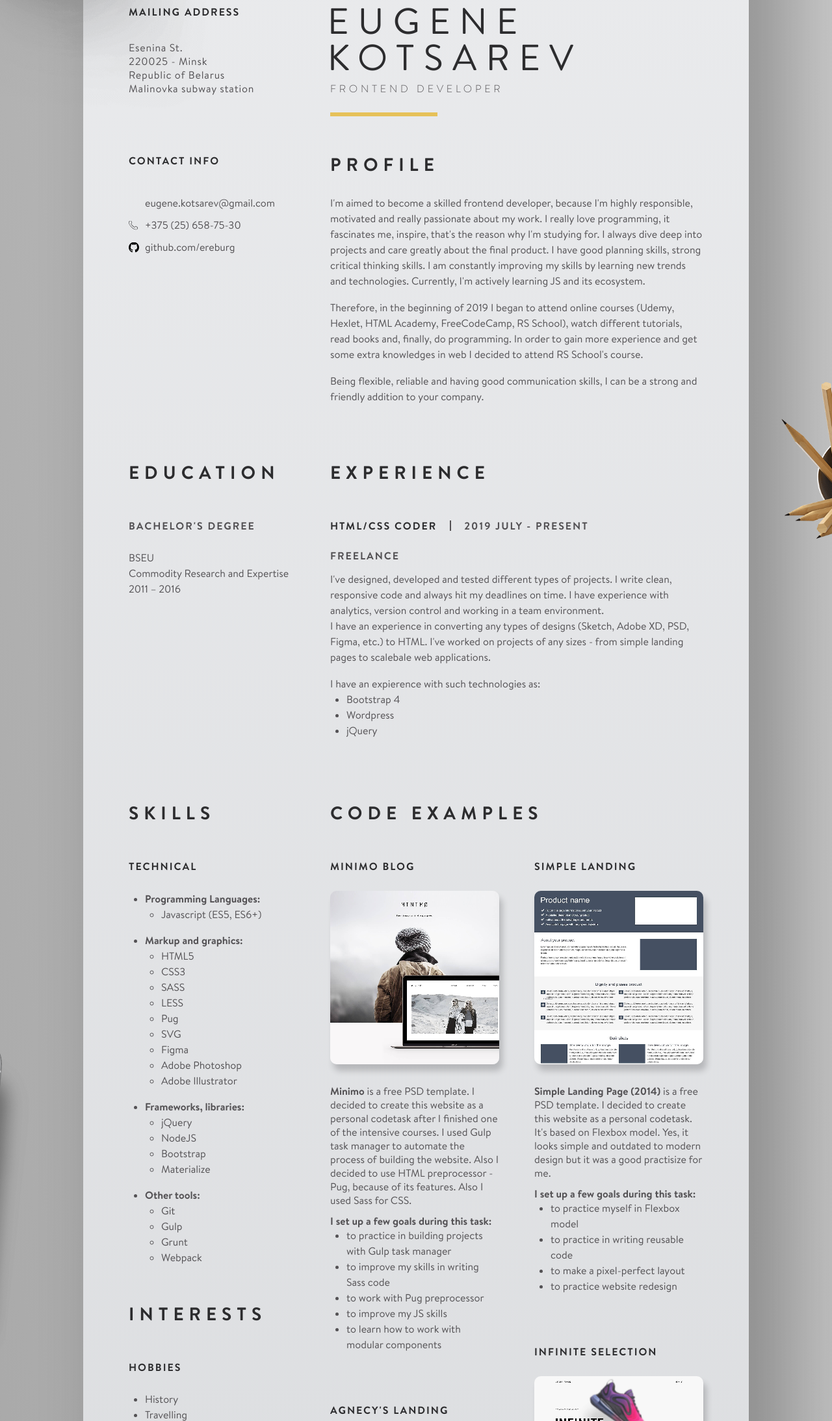
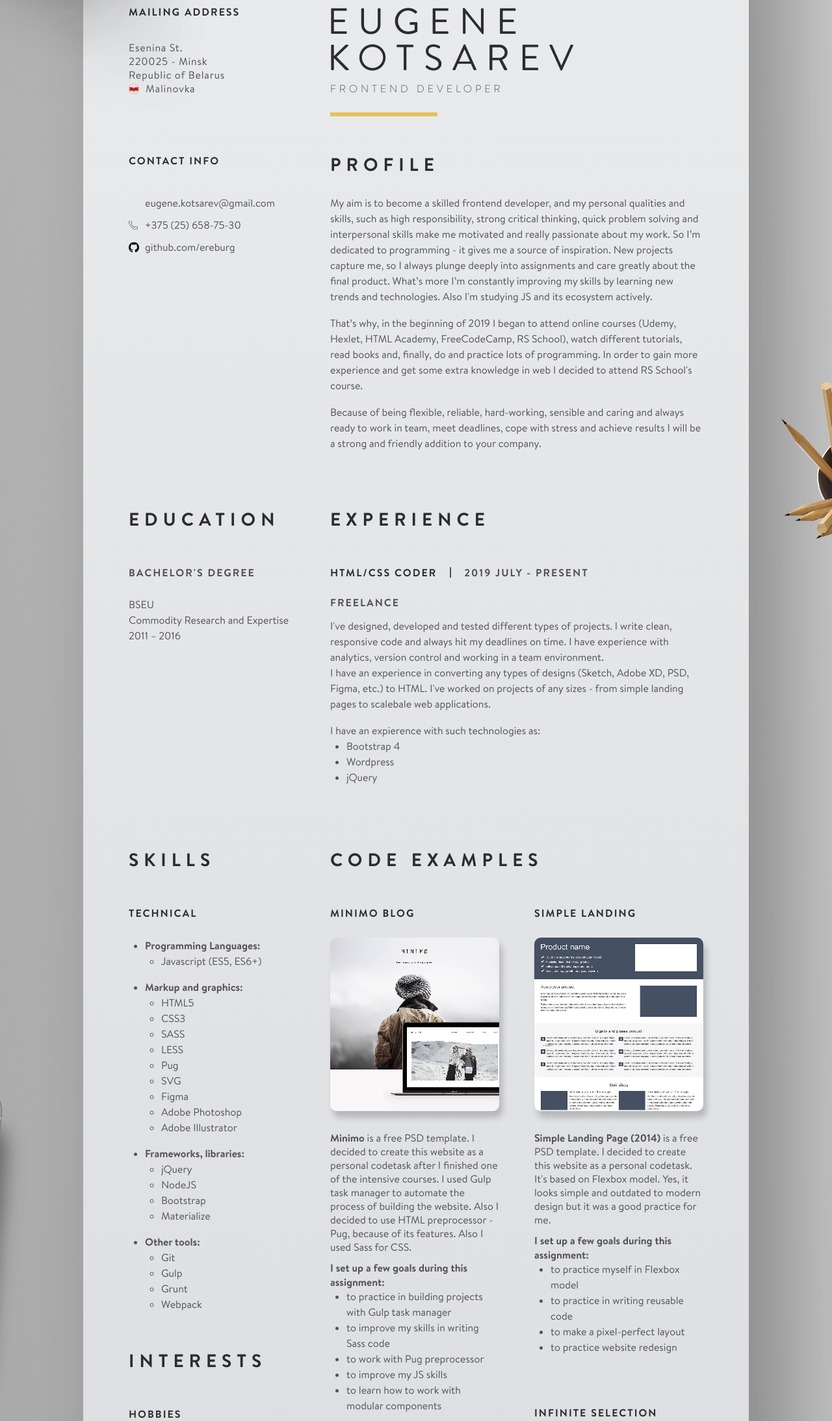
Before and after one commit to Ereburg/resume, a plain HTML site: page index.html in a window 1280 px wide. Shown: the part 338-2525 px from the top of the page at 65% size. Drawn offline with Linux system fonts and the light colour scheme.

Commit message:
update 2. Renewed. update text in profile section fix grammar mistakes in text add logo for metro station

```diff
--- a/index.html
+++ b/index.html
@@ -53,7 +53,7 @@
                     <h3 class="address__title">Mailing address</h3>
                     <p class="address__description">
                         Esenina St. <br> 220025 - Minsk <br> Republic of Belarus <br> <span
-                            class="address__subway">Malinovka subway station</span>
+                            class="address__subway">Malinovka</span>
                     </p>
                 </section>
                 <section class="author">
@@ -85,22 +85,13 @@
                 <section class="profile">
                     <h2 class="main__title main__title--profile">Profile</h2>
                     <p class="profile__description">
-                        I'm aimed to become a skilled frontend developer, because I'm highly responsible, motivated and
-                        really passionate about my work. I really love programming,
-                        it fascinates me, inspire, that's the reason why I'm studying for. I always dive deep into
-                        projects and care greatly about the final product. I have good planning skills, strong critical
-                        thinking skills. I am constantly improving my skills by learning new trends and technologies.
-                        Currently, I'm actively learning JS and its ecosystem.
+                        My aim is to become a skilled frontend developer, and my personal qualities and skills, such as high responsibility, strong critical thinking, quick problem solving and interpersonal skills make me motivated and really passionate about my work. So I’m dedicated to programming - it gives me a source of inspiration. New projects capture me, so I always plunge deeply into assignments and care greatly about the final product. What’s more  I’m constantly improving my skills by learning new trends and technologies. Also I'm studying JS and its ecosystem actively.
                     </p>
                     <p class="profile__description">
-                        Therefore, in the beginning of 2019 I began to attend online courses (Udemy, Hexlet, HTML
-                        Academy, FreeCodeCamp, RS School), watch different tutorials, read books and, finally, do
-                        programming. In order to gain more experience and get some extra knowledges in web I decided to
-                        attend RS School's course.
+                        That’s why, in the beginning of 2019 I began to attend online courses (Udemy, Hexlet, HTML Academy, FreeCodeCamp, RS School), watch different tutorials, read books and, finally, do and practice lots of programming. In order to gain more experience and get some extra knowledge in web I decided to attend RS School's course.
                     </p>
                     <p class="profile__description">
-                        Being flexible, reliable and having good communication
-                        skills, I can be a strong and friendly addition to your company.
+                        Because of being flexible, reliable, hard-working, sensible and caring and always ready to work in team, meet deadlines, cope with stress and achieve results I will be a strong and friendly addition to your company.
                     </p>
                 </section>
 
@@ -236,7 +227,7 @@
                             to use HTML preprocessor - Pug, because of its features. Also I used Sass for CSS.
                         </p>
                         <p class="portfolio__description">
-                            <span class="main-text--bold">I set up a few goals during this task:</span>
+                            <span class="main-text--bold">I set up a few goals during this assignment:</span>
                         </p>
 
                         <ul class="main-list main-list--portfolio">
@@ -249,19 +240,19 @@
                     </section>
 
                     <section class="portfolio__item">
-                        <h3 class="main__subtitle">Agnecy's Landing</h3>
+                        <h3 class="main__subtitle">Agnecy Landing</h3>
                         <a class="portfolio__link" href="http://ereburg.github.io/websiteAgencyLanding/">
                             <img class="portfolio__image" src="images/portfolio-agencyLP.jpg"
                                 alt="Agency's Landing Page link to website">
                         </a>
                         <p class="portfolio__description">
-                            <span class="main-text--bold">Agency Landing</span> is a free PSD template. I decided to
+                            <span class="main-text--bold">Agnecy Landing</span> is a free PSD template. I decided to
                             create this website as a personal codetask after I've finished one of the intensive courses.
                             Clean and accurate code. I used jQuery to animate some elements and bring more functionality
                             to the website.
                         </p>
                         <p class="portfolio__description">
-                            <span class="main-text--bold">I set up a few goals during this task:</span>
+                            <span class="main-text--bold">I set up a few goals during this assignment:</span>
                         </p>
 
                         <ul class="main-list main-list--portfolio">
@@ -277,21 +268,19 @@
                     <section class="portfolio__item">
                         <h3 class="main__subtitle">Simple Landing</h3>
                         <a class="portfolio__link" href="https://ereburg.github.io/ProductName/">
-                            <img class="portfolio__image" src="images/portfolio-simpleLP.jpeg"
-                                alt="Simple Landing Page (2014) link to website">
+                            <img class="portfolio__image" src="images/portfolio-simpleLP.jpeg" alt="Simple Landing Page (2014) link to website">
                         </a>
                         <p class="portfolio__description">
                             <span class="main-text--bold">Simple Landing Page (2014)</span> is a free PSD template. I
                             decided to create this website as a personal codetask. It's based on Flexbox model.
-                            Yes, it looks simple and outdated to modern design but it was a good practisize for me.
+                            Yes, it looks simple and outdated to modern design but it was a good practice for me.
 
                         </p>
                         <p class="portfolio__description">
-                            <span class="main-text--bold">I set up a few goals during this task:</span>
+                            <span class="main-text--bold">I set up a few goals during this assignment:</span>
                         </p>
                         <ul class="main-list main-list--portfolio">
-                            <li class="main-list__item">to practice myself in Flexbox model
-                            </li>
+                            <li class="main-list__item">to practice myself in Flexbox model</li>
                             <li class="main-list__item">to practice in writing reusable code</li>
                             <li class="main-list__item">to make a pixel-perfect layout</li>
                             <li class="main-list__item">to practice website redesign</li>
@@ -311,7 +300,7 @@
                             This website based on Bootstrap 4 and CSS3 Grid layout.
                         </p>
                         <p class="portfolio__description">
-                            <span class="main-text--bold">I set up a few goals during this task:</span>
+                            <span class="main-text--bold">I set up a few goals during this assignment:</span>
                         </p>
                         <ul class="main-list main-list--portfolio">
                             <li class="main-list__item">to work with Bootstrap 4 framework more deeply</li>
@@ -437,10 +426,10 @@
                         <p class="languages__item">
                             <span class="languages__text main-text--bold">EF SET Certificate - Upper Intermediate
                                 (B2)</span>
-                            In previous several months I've read a lot of documentations for libraries or different
-                            specs, watched a huge number of tutorials from a foreign frontend bloggers and
-                            specialists. Also I have attended to the Web Development courses in English. <br>
-                            Therefore, I decided to take an English exam at EF SET to test my language skills.
+                            During previous several months I've read a lot of documentations for libraries or different
+                            specs, watched huge number of tutorials from a foreign frontend bloggers and
+                            specialists. Also I have attended the Web Development courses in English. <br>
+                            That's why I decided to take an English exam at EF SET to test my language skills.
                         </p>
                     </section>
 
--- a/styles/style.css
+++ b/styles/style.css
@@ -204,6 +204,19 @@ h6 {
 
 .address__subway {
     position: relative;
+    display: flex;
+    justify-content: flex-start;
+    align-items: center;
+}
+.address__subway::before {
+    position: relative;
+    content: '';
+    display: inline-block;
+    width: 16px;
+    height: 16px;
+    margin-right: 10px;
+    background: url('../images/metro_logo.svg') center no-repeat;
+    background-size: contain;
 }
 
 /* Конец Шапки */
```
Also changed, not shown: images/metro_logo.svg (added).
